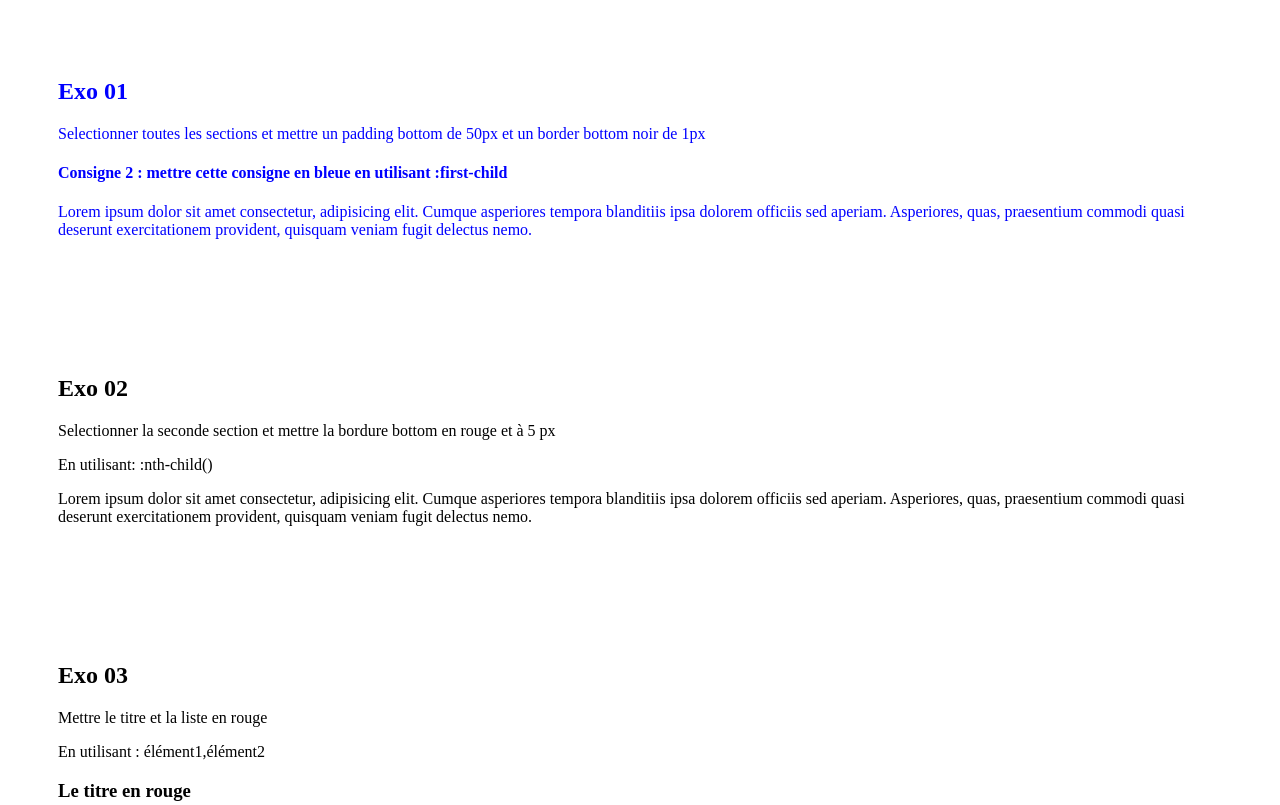
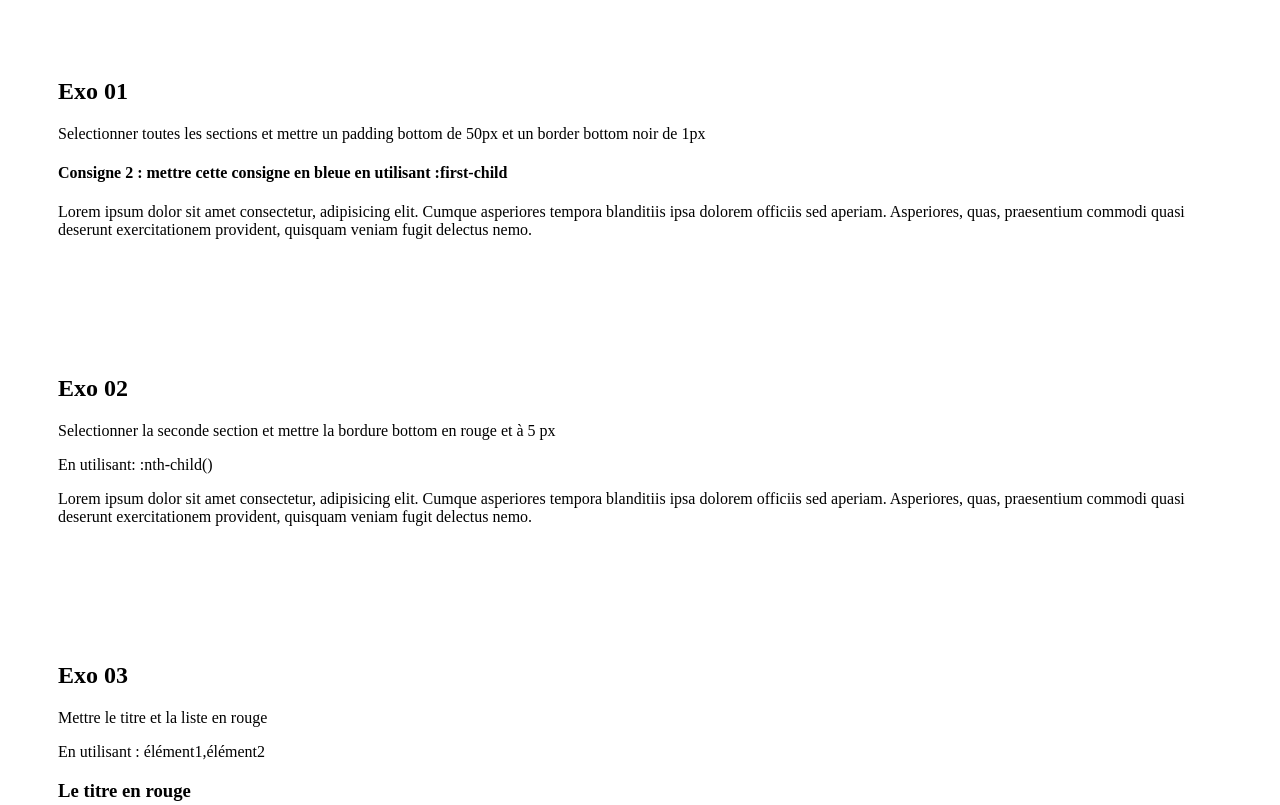
Before and after one commit to Gharbi22/origin, a plain HTML site: page exercice/html/index.html in a window 1280 px wide. Shown: the top 805 px of the page. Drawn offline with Linux system fonts and the light colour scheme; files that its build step writes are made by us from their sources.

Commit message:
rectification de code

```diff
--- a/exercice/public/css/style.css
+++ b/exercice/public/css/style.css
@@ -1,7 +1,7 @@
 section {
-    padding: 50px
+    padding: 50px;
 
 }
-section:first-child {
-    color: blue
+section>h4:first-child {
+    color: blue;
 }
```
